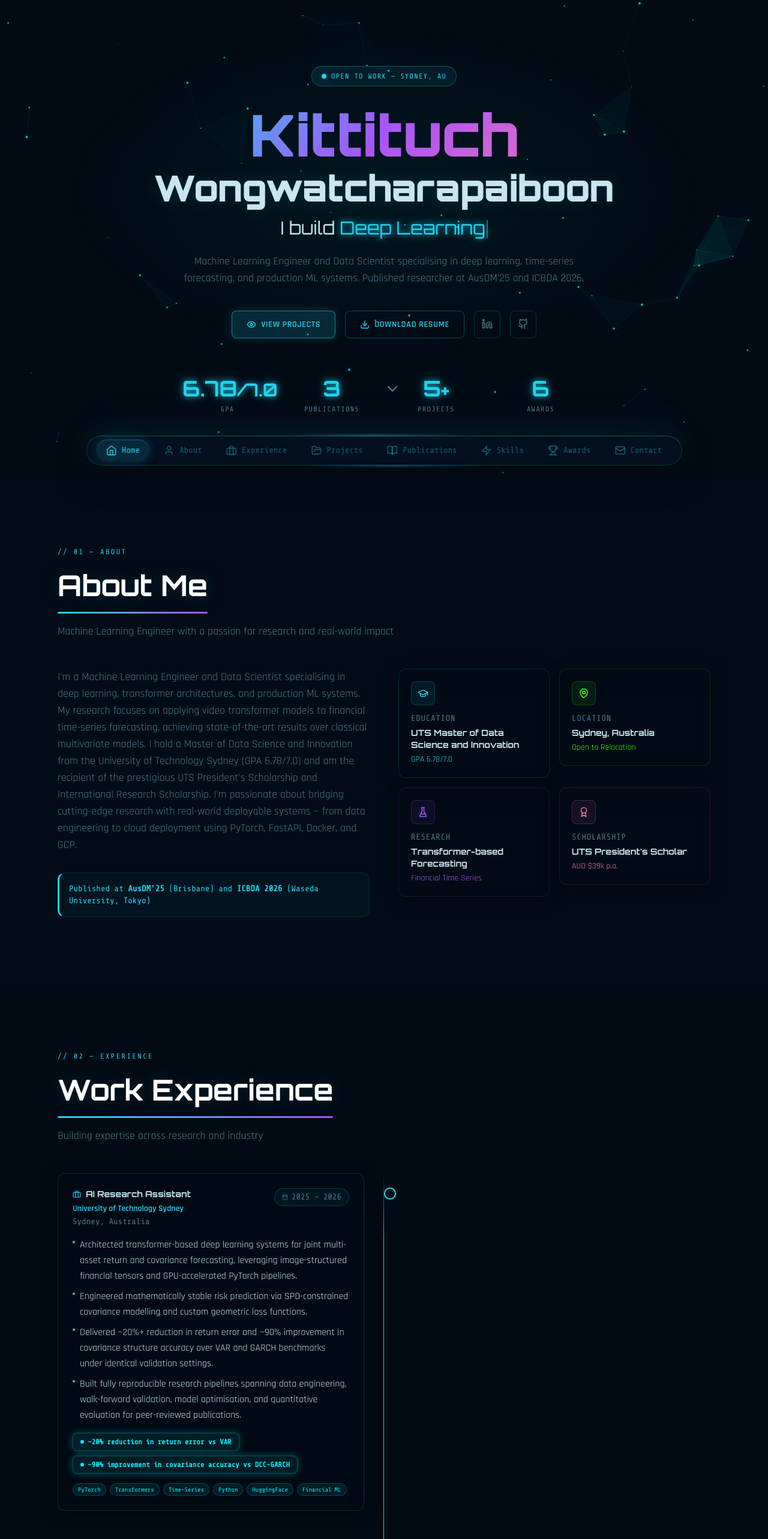
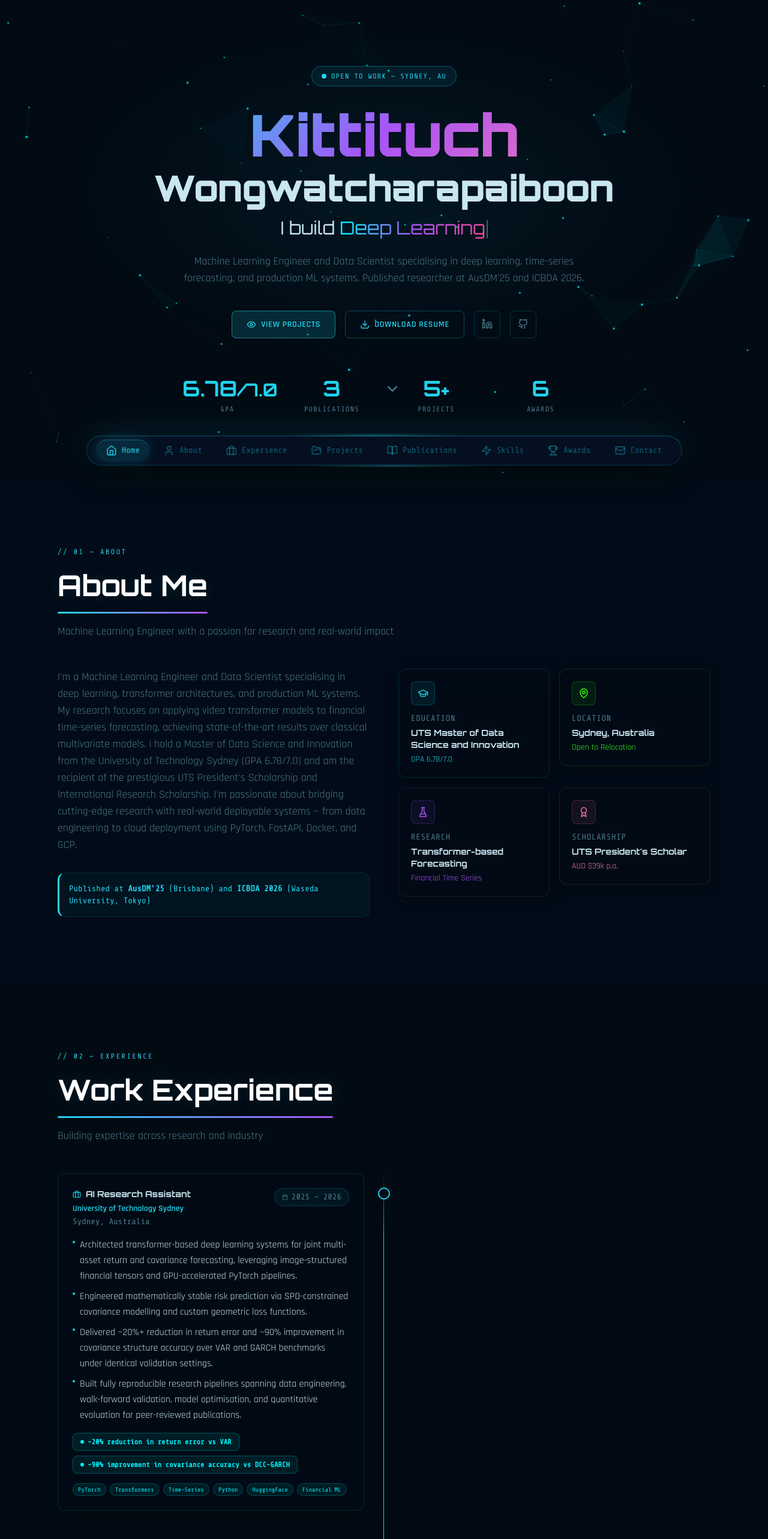
Before and after one commit to KittituchW/portfolio, a React (Vite) app: page / in a window 1280 px wide. Shown: the top 2566 px of the page at 60% size. Built offline with nearby package versions, Linux system fonts and the light colour scheme.

Commit message:
removing glowing on the letter but keep glowing on the card

```diff
--- a/src/components/sections/Awards.tsx
+++ b/src/components/sections/Awards.tsx
@@ -69,7 +69,7 @@ function AwardCard({ award, delay }: { award: AwardType; delay: number }) {
             className="w-10 h-10 rounded-lg flex items-center justify-center"
             style={{ background: accent.bg, border: `1px solid ${accent.border}` }}
           >
-            <Icon size={18} style={{ color: accent.text, filter: `drop-shadow(${accent.glow})` }} />
+            <Icon size={18} style={{ color: accent.text }} />
           </div>
 
           <span
@@ -104,7 +104,6 @@ function AwardCard({ award, delay }: { award: AwardType; delay: number }) {
             style={{
               background: accent.bg,
               border: `1px solid ${accent.border}`,
-              boxShadow: accent.glow,
             }}
           >
             <span className="w-1.5 h-1.5 rounded-full" style={{ background: accent.text }} />
--- a/src/components/sections/Experience.tsx
+++ b/src/components/sections/Experience.tsx
@@ -40,8 +40,6 @@ export function Experience() {
                       className="absolute left-4 top-6 -translate-x-1/2 w-4 h-4 rounded-full"
                       style={{
                         background: 'var(--cyan)',
-                        boxShadow: '0 0 12px rgba(34, 211, 238,0.8)',
-                        animation: reducedMotion ? undefined : 'pulse-glow 2s ease-in-out infinite',
                         zIndex: 2,
                       }}
                     />
@@ -72,8 +70,6 @@ export function Experience() {
                         style={{
                           background: 'var(--bg)',
                           border: '2px solid var(--cyan)',
-                          boxShadow: '0 0 15px rgba(34, 211, 238,0.8)',
-                          animation: reducedMotion ? undefined : 'pulse-glow 2s ease-in-out infinite',
                           zIndex: 2,
                         }}
                       />
--- a/src/components/sections/Hero.tsx
+++ b/src/components/sections/Hero.tsx
@@ -106,8 +106,6 @@ export function Hero() {
               className="w-2 h-2 rounded-full"
               style={{
                 backgroundColor: 'var(--cyan)',
-                animation: 'pulse-glow 2s ease-in-out infinite',
-                boxShadow: '0 0 8px rgba(34,211,238,0.8)',
               }}
             />
             Open to Work — Sydney, AU
@@ -133,7 +131,6 @@ export function Hero() {
                 fontSize: 'clamp(1.875rem, 5vw, 3.75rem)',
                 lineHeight: 1.1,
                 color: 'var(--text)',
-                textShadow: '0 0 30px rgba(34, 211, 238, 0.15)',
               }}
             >
               {profile.nameLast}
@@ -152,7 +149,14 @@ export function Hero() {
         >
           <p className="font-orbitron text-xl md:text-2xl lg:text-3xl" style={{ color: 'var(--text)' }}>
             I build{' '}
-            <span className="text-glow" style={{ color: 'var(--cyan)' }}>
+            <span
+              style={{
+                background: 'linear-gradient(90deg, #00f5ff, #a855f7, #ec4899)',
+                WebkitBackgroundClip: 'text',
+                WebkitTextFillColor: 'transparent',
+                backgroundClip: 'text',
+              }}
+            >
               {displayText}
             </span>
             <span className="cursor-blink" />
@@ -189,7 +193,6 @@ export function Hero() {
               background: 'rgba(34, 211, 238,0.15)',
               border: '1px solid rgba(34, 211, 238,0.5)',
               color: 'var(--cyan)',
-              boxShadow: '0 0 15px rgba(34, 211, 238,0.2)',
             }}
           >
             <Eye size={16} />
--- a/src/components/sections/Publications.tsx
+++ b/src/components/sections/Publications.tsx
@@ -130,8 +130,6 @@ export function Publications() {
                       background: accent.badgeBg,
                       border: `1px solid ${accent.border}`,
                       color: accent.text,
-                      boxShadow: `0 0 12px ${accent.glow}`,
-                      textShadow: `0 0 8px ${accent.glow}`,
                     }}
                   >
                     {pub.badge}
@@ -209,7 +207,6 @@ export function Publications() {
                       color: accent.text,
                       background: accent.bg,
                       border: `1px solid ${accent.border}`,
-                      boxShadow: `0 0 12px ${accent.glow}`,
                     }}
                   >
                     <ExternalLink size={14} /> View Publication
--- a/src/components/ui/CountUp.tsx
+++ b/src/components/ui/CountUp.tsx
@@ -15,7 +15,7 @@ export function CountUp({ target, suffix = '', duration = 2000, decimals = 0, la
 
   return (
     <div ref={ref as React.RefObject<HTMLDivElement>} className="text-center">
-      <div className="font-orbitron font-bold text-3xl md:text-4xl text-glow" style={{ color: 'var(--cyan)' }}>
+      <div className="font-orbitron font-bold text-3xl md:text-4xl" style={{ color: 'var(--cyan)' }}>
         {displayValue}
         <span className="text-2xl md:text-3xl">{suffix}</span>
       </div>
--- a/src/components/ui/StatCallout.tsx
+++ b/src/components/ui/StatCallout.tsx
@@ -41,12 +41,11 @@ export function StatCallout({ value, label, color = 'cyan' }: StatCalloutProps)
         backgroundColor: styles.bg,
         border: `1px solid ${styles.border}`,
         color: styles.text,
-        boxShadow: styles.glow,
       }}
     >
       <span
         className="w-1.5 h-1.5 rounded-full inline-block"
-        style={{ backgroundColor: styles.text, boxShadow: styles.glow }}
+        style={{ backgroundColor: styles.text }}
       />
       {value}
       {label && <span className="opacity-70 ml-1">{label}</span>}
--- a/src/styles/globals.css
+++ b/src/styles/globals.css
@@ -147,19 +147,16 @@ body {
 .font-mono-tech { font-family: 'Share Tech Mono', monospace; }
 
 .text-glow {
-  text-shadow: 0 0 10px rgba(34, 211, 238, 0.7), 0 0 20px rgba(34, 211, 238, 0.4);
+  /* glow removed — only card hover glows are active */
 }
 
 .text-glow-orange {
-  text-shadow: 0 0 10px rgba(244, 114, 182, 0.7), 0 0 20px rgba(244, 114, 182, 0.4);
 }
 
 .text-glow-green {
-  text-shadow: 0 0 10px rgba(57, 255, 20, 0.7), 0 0 20px rgba(57, 255, 20, 0.4);
 }
 
 .text-glow-purple {
-  text-shadow: 0 0 10px rgba(168, 85, 247, 0.7), 0 0 20px rgba(168, 85, 247, 0.4);
 }
 
 .glass {
@@ -179,7 +176,6 @@ body {
 
 .glow-border {
   border: 1px solid var(--cyan);
-  box-shadow: var(--glow);
 }
 
 .rim-light-bottom {
@@ -276,11 +272,11 @@ body {
   box-shadow: 0 0 25px rgba(168, 85, 247, 0.4);
 }
 
-/* Badge pulse variants */
-.badge-pulse-cyan { animation: pulse-glow 2s ease-in-out infinite; }
-.badge-pulse-orange { animation: glow-pulse-orange 2s ease-in-out infinite; }
-.badge-pulse-green { animation: glow-pulse-green 2s ease-in-out infinite; }
-.badge-pulse-purple { animation: glow-pulse-purple 2s ease-in-out infinite; }
+/* Badge pulse variants — disabled (card-hover-only glow mode) */
+.badge-pulse-cyan { }
+.badge-pulse-orange { }
+.badge-pulse-green { }
+.badge-pulse-purple { }
 
 /* Recharts custom */
 .recharts-polar-grid-concentric-polygon,
```
